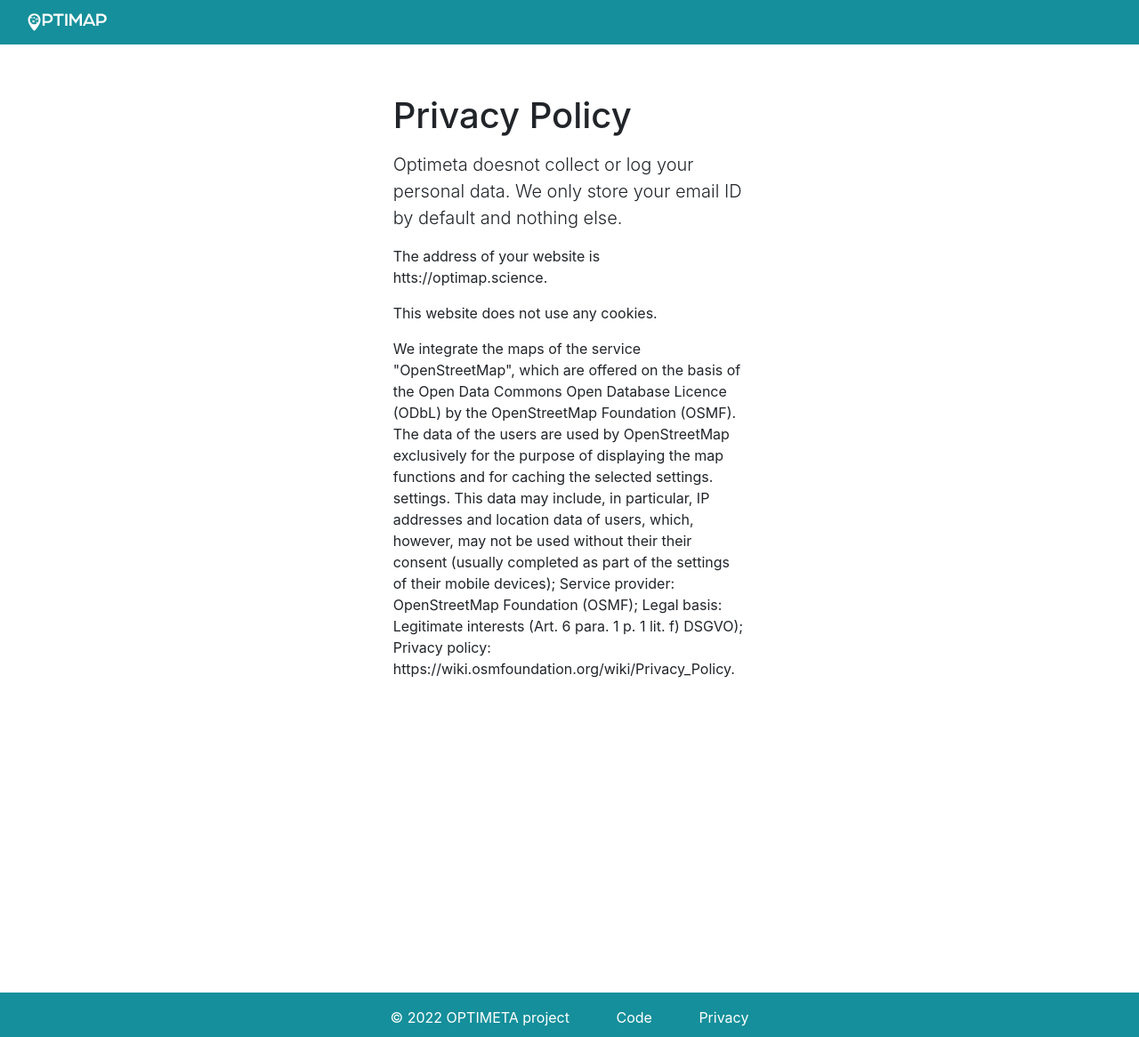
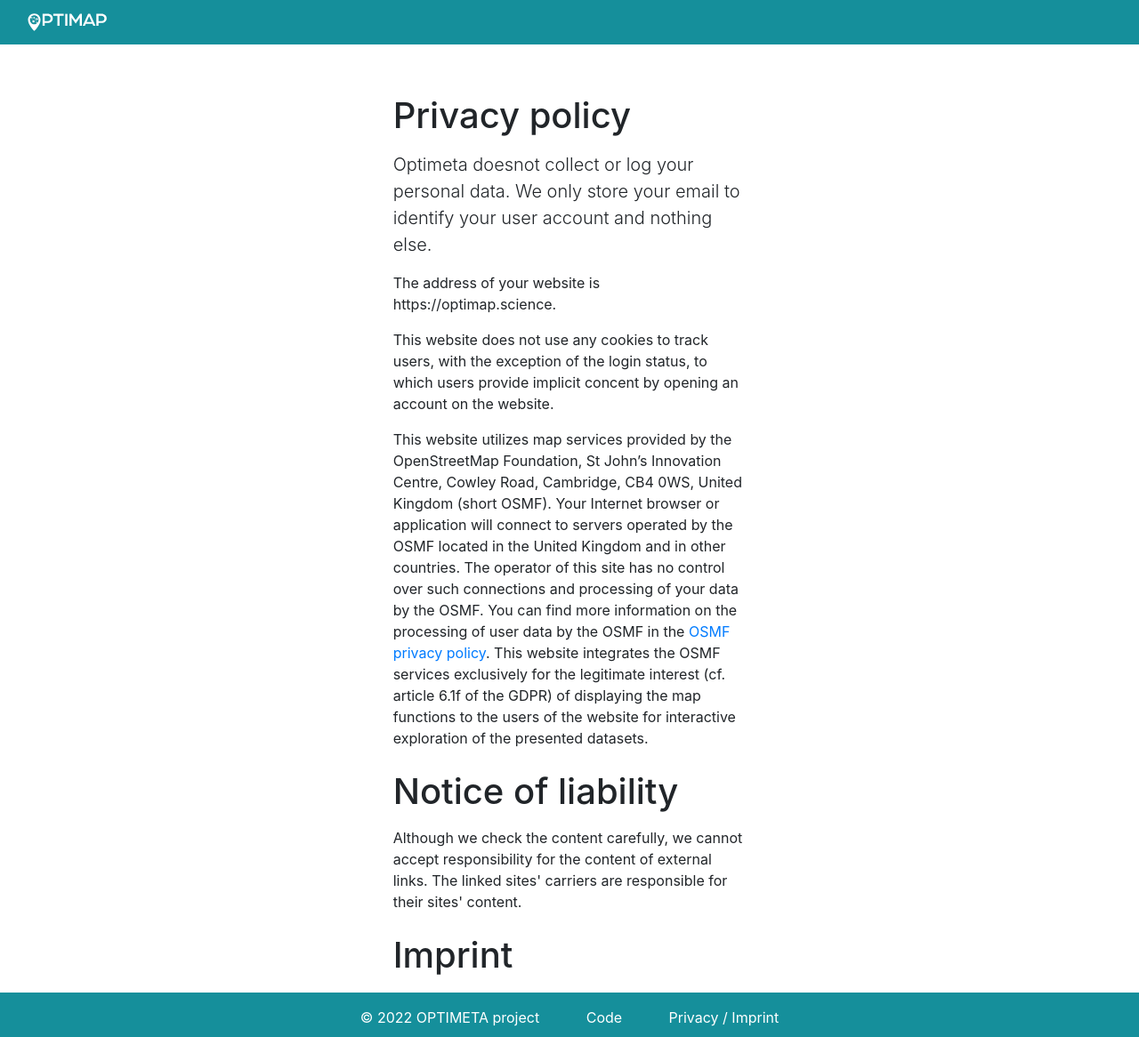
Before and after one commit to ifgi/optimetaPortal, a Django app: template publications/templates/privacy.html in a window 1280 px wide. Shown: the whole page at 89% size. Run offline with Django 4.2, Linux system fonts and the light colour scheme; the template is opened without the code that fills it, so the values that code supplies are empty; parts of the project's set-up code (start-up, migrations or seed data) failed here and were passed over; some libraries are stand-ins or nearby versions.

Commit message:
update privacy policy and add imprint

```diff
--- a/publications/templates/base.html
+++ b/publications/templates/base.html
@@ -46,7 +46,7 @@
 			<p class="mb-0 list-unstyled">
 				&copy;&nbsp;2022&nbsp;<a class="text-white" href="https://projects.tib.eu/optimeta">OPTIMETA project</a>
 				<a class="px-5 text-white" href="https://github.com/ifgi/optimetaPortal">Code</a>
-				<a class="text-white" href="/privacy">Privacy</a>
+				<a class="text-white" href="/privacy">Privacy / Imprint</a>
 			</p>
 		</div>
 	</footer>
--- /dev/null
+++ b/publications/templates/imprint.html
@@ -0,0 +1,16 @@
+<h1 class="py-2">Imprint</h1>
+
+<h2>Contact</h2>
+<p>Westfälische Wilhelms-Universität Münster</br>
+    Institut für Geoinformatik - OPTIMETA project team</br>
+    Heisenbergstraße 2</br>
+    D-48149 Münster</br>
+    Email: daniel.nuest@uni-muenster.de
+</p>
+<h2>Responsible for the content</h2>
+<p>Geschäftsführende Direktorin ifgi</br>
+    Prof. Dr. Angela Schwering</br>
+    Heisenbergstraße 2</br>
+    D-48149 Münster</br>
+    Email: schwering@uni-muenster.de
+</p>
--- a/publications/templates/privacy.html
+++ b/publications/templates/privacy.html
@@ -1,31 +1,36 @@
 {% extends "base.html" %}
 
-{% block title %}Privacy information and GDPR disclosure | {% endblock %}
+{% block title %}Privacy policy and imprint | {% endblock %}
 
 {% block content %}
 
 <div class="row justify-content-center">
   <div class="col-4 py-5 text-wrap">
-    <h1 class="py-2">Privacy Policy</h1>
+    <h1 class="py-2">Privacy policy</h1>
 
-    <p class="lead">Optimeta doesnot collect or log your personal data. We only store your email ID by default and
-      nothing else.</p>
+    <p class="lead">Optimeta doesnot collect or log your personal data. We only store your email to identify your user
+      account and nothing else.</p>
 
-    <p>The address of your website is htts://optimap.science.</p>
+    <p>The address of your website is https://optimap.science.</p>
 
+    <p>This website does not use any cookies to track users, with the exception of the login status, to which users
+      provide implicit concent by opening an account on the website.</p>
 
+    <p>This website utilizes map services provided by the OpenStreetMap Foundation, St John’s Innovation Centre, Cowley
+      Road, Cambridge, CB4 0WS, United Kingdom (short OSMF). Your Internet browser or application will connect to
+      servers operated by the OSMF located in the United Kingdom and in other countries. The operator of this site has
+      no control over such connections and processing of your data by the OSMF. You can find more information on the
+      processing of user data by the OSMF in the <a href="https://wiki.osmfoundation.org/wiki/Privacy_Policy">OSMF
+        privacy policy</a>.
+      This website integrates the OSMF services exclusively for the legitimate interest (cf. article 6.1f of the GDPR)
+      of displaying the map functions to the users of the website for interactive exploration of the presented datasets.
+    </p>
 
-    <p>This website does not use any cookies.</p>
+    <h1 class="py-2">Notice of liability</h1>
+    <p>Although we check the content carefully, we cannot accept responsibility for the content of external links. The
+      linked sites' carriers are responsible for their sites' content.</p>
 
-    <p>We integrate the maps of the service "OpenStreetMap", which are offered on the basis of the Open Data Commons
-      Open Database Licence
-      (ODbL) by the OpenStreetMap Foundation (OSMF). The data of the users are used by OpenStreetMap
-      exclusively for the purpose of displaying the map functions and for caching the selected settings.
-      settings. This data may include, in particular, IP addresses and location data of users, which, however, may not
-      be used without their
-      their consent (usually completed as part of the settings of their mobile devices);
-      Service provider: OpenStreetMap Foundation (OSMF); Legal basis: Legitimate interests (Art. 6 para. 1 p. 1 lit. f)
-      DSGVO); Privacy policy: https://wiki.osmfoundation.org/wiki/Privacy_Policy.</p>
+    {% include "imprint.html" %}
   </div>
 </div>
 
```
